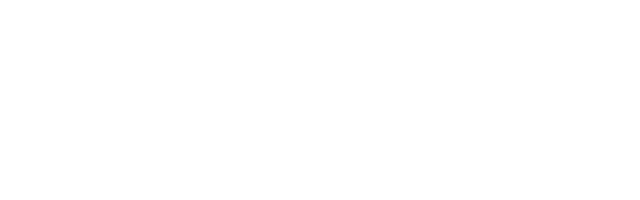
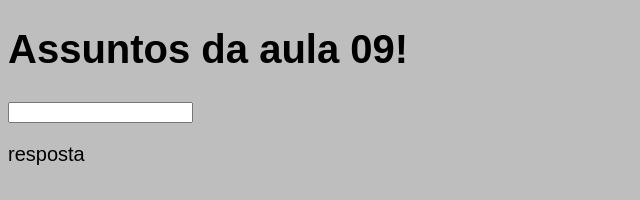
Before and after one commit to BEp0/Estudos_Web, a plain HTML site: page Aulas de JS/modulo-c/aula09/treinando-conteudo.html in a window 1280 px wide. Shown: the whole page, without its empty margins (0-640 px from the left). Drawn offline with Linux system fonts and the light colour scheme.

Commit message:
estudando o conteudo da aula

```diff
--- a/Aulas de JS/modulo-c/aula09/treinando-conteudo.html
+++ b/Aulas de JS/modulo-c/aula09/treinando-conteudo.html
@@ -1,12 +1,27 @@
 <!DOCTYPE html>
 <html lang="pt-br">
+
 <head>
     <meta charset="UTF-8">
     <meta http-equiv="X-UA-Compatible" content="IE=edge">
     <meta name="viewport" content="width=device-width, initial-scale=1.0">
-    <title>Document</title>
+    <title>Treinando assuntos da aula 09</title>
+    <style>
+        body {
+            font: 15pt Arial;
+            background-color: rgb(190, 190, 190);
+        }
+    </style>
 </head>
+
 <body>
+    <h1>Assuntos da aula 09!</h1>
+    <input type="text" id="texto">
+    <p>resposta</p>
+    <script>
+        var texto = document.querySelector('input#texto')
 
+    </script>
 </body>
+
 </html>
```
